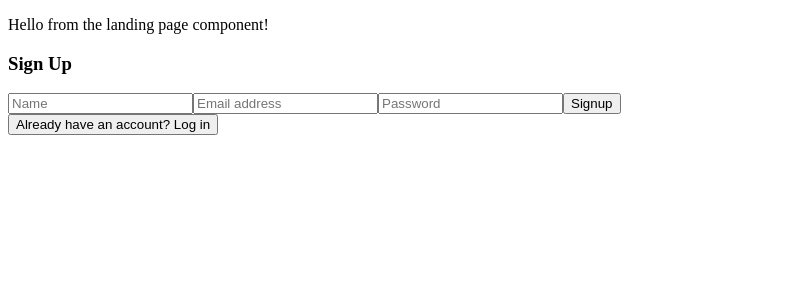
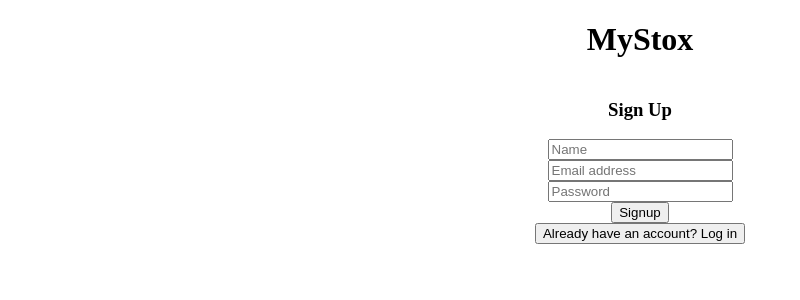
Before and after one commit to ezekielp/my_stox, a React (Create React App) app in the folder frontend/: page /#/ in a window 1280 px wide. Shown: the top 300 px of the page, without its empty margins (0-800 px from the left). Built offline with nearby package versions, Linux system fonts and the light colour scheme.

Commit message:
Create very basic layout for session forms

```diff
--- /dev/null
+++ b/frontend/src/components/landing_page/landing_page.css
@@ -0,0 +1,5 @@
+.main-heading {
+  display: flex;
+  flex-direction: column;
+  align-items: center;
+}
--- a/frontend/src/components/landing_page/landing_page.jsx
+++ b/frontend/src/components/landing_page/landing_page.jsx
@@ -1,5 +1,6 @@
 import React from 'react';
 import SessionFormContainer from '../session/session_form_container';
+import './landing_page.css';
 
 class LandingPage extends React.Component {
     constructor(props) {
@@ -9,7 +10,7 @@ class LandingPage extends React.Component {
     render() {
         return (
           <div>
-            <p>Hello from the landing page component!</p>
+            <h1 className="main-heading">MyStox</h1>
             <SessionFormContainer />
           </div>
         );
--- a/frontend/src/components/session/session_form.css
+++ b/frontend/src/components/session/session_form.css
@@ -0,0 +1,11 @@
+.session-form-container {
+    display: flex;
+    flex-direction: column;
+    align-items: center;
+}
+
+.session-form {
+    display: flex;
+    flex-direction: column;
+    align-items: center;
+}
--- a/frontend/src/components/session/session_form.jsx
+++ b/frontend/src/components/session/session_form.jsx
@@ -68,7 +68,7 @@ class SessionForm extends React.Component {
             return (
                 <div className="session-form-container">
                     <h3>Sign Up</h3>
-                    <form onSubmit={this.handleSubmit}>
+                    <form className="session-form" onSubmit={this.handleSubmit}>
                         <input
                             className="session-input"
                             type="text"
@@ -106,7 +106,7 @@ class SessionForm extends React.Component {
             return (
               <div className="session-form-container">
                 <h3>Log In</h3>
-                <form onSubmit={this.handleSubmit}>
+                <form className="session-form" onSubmit={this.handleSubmit}>
                   <input
                     className="session-input"
                     type="email"
```
